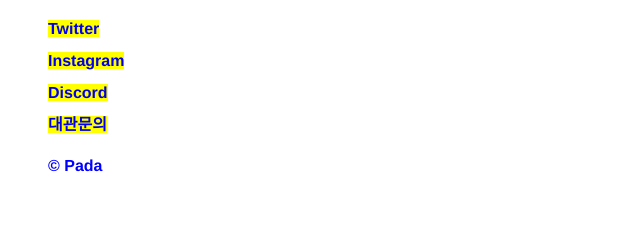
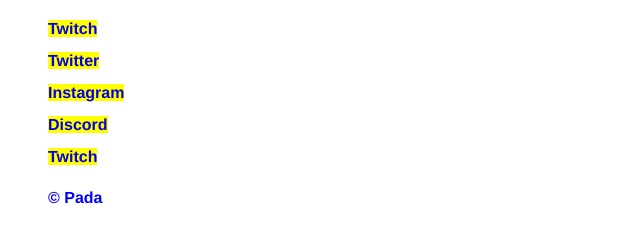
Before and after one commit to Padaseoul/padaseoul.github.io, a Gatsby site: page / in a window 1280 px wide. Shown: the part 111-354 px from the top of the page, without its empty margins (0-640 px from the left). Built offline with nearby package versions, Linux system fonts and the light colour scheme; Gatsby itself is replaced by a stand-in of ours.

Commit message:
메뉴 수정

```diff
--- a/src/components/Main.jsx
+++ b/src/components/Main.jsx
@@ -6,10 +6,12 @@
     <>
     <nav className="gnb">
       <ul>
-        <li><a href="https://twitter.com/Padaseoul" target="_blank" rel="noreferrer">Twitter</a></li>
+        <li><a href="https://twitch.tv/padaseoul" target="_blank" rel="noreferrer">Twitch</a></li>
+        <li><a href="https://twitter.com/PadaSeoul" target="_blank" rel="noreferrer">Twitter</a></li>
         <li><a href="https://instagram.com/padaseoul" target="_blank" rel="noreferrer">Instagram</a></li>
         <li><Link to="/discord">Discord</Link></li>
-        <li><a href="https://forms.gle/cXy2MpRTt2N29mvY9" target="_blank" rel="noreferrer">대관문의</a></li>
+        <li><a href="https://twitch.tv/padaseoul" target="_blank" rel="noreferrer">Twitch</a></li>
+        {/* <li><a href="https://forms.gle/cXy2MpRTt2N29mvY9" target="_blank" rel="noreferrer">대관문의</a></li> */}
       </ul>
     </nav>
     </>
```
